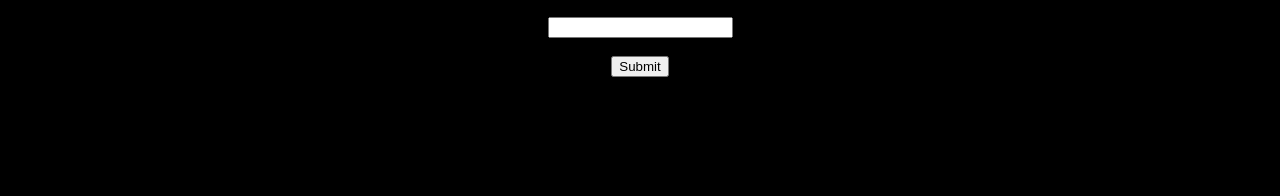
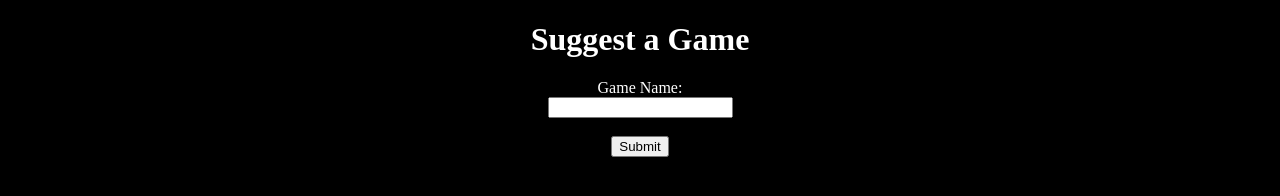
Before and after one commit to Sachin1956/page, a plain HTML site: page index.html in a window 1280 px wide. Shown: the part 582-778 px from the top of the page. Drawn offline with Linux system fonts and the light colour scheme.

Commit message:
Version 2.1

```diff
--- a/index.html
+++ b/index.html
@@ -50,12 +50,15 @@
             </td>
         </tr>
     </table>
+    <font color="white">
+    <h1>Suggest a Game</h1>
     <form action="https://formspree.io/f/manyqynl" method="post">
         <label for="gameName">Game Name:</label><br>
         <input type="text" id="gameName" name="gameName" required><br><br>
 
         <input type="submit" value="Submit">
     </form>
+</font>
     </center>
 
 
```
